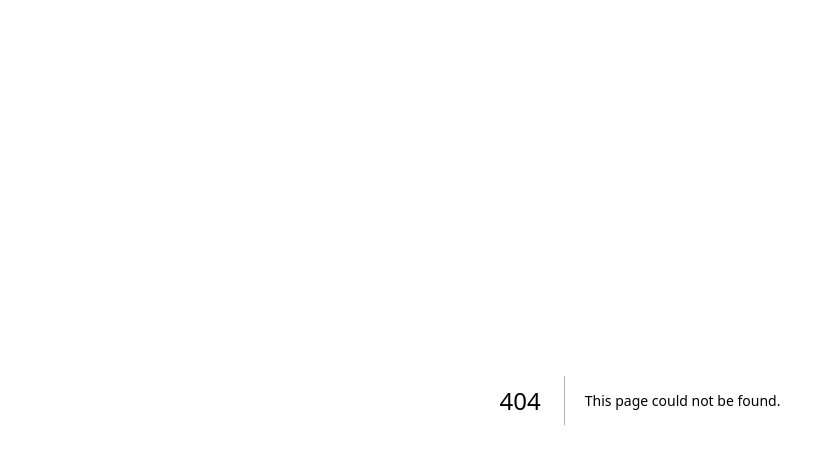
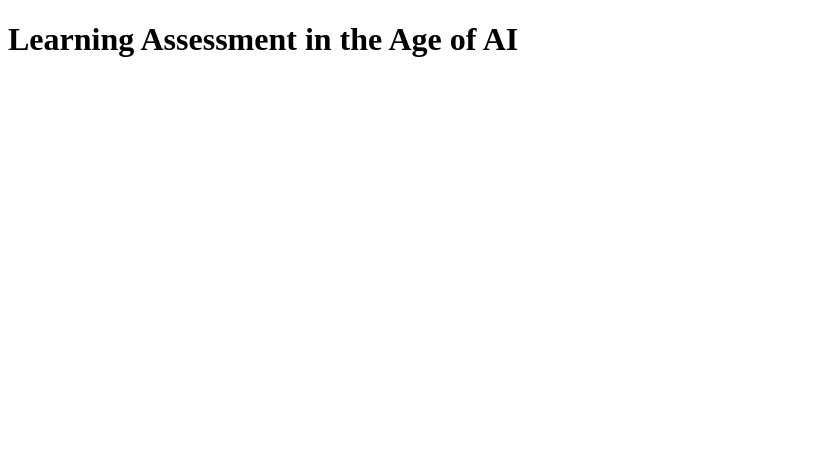
Before and after one commit to Sebstep/pathfinder-sage, a Next.js app: page /students/exams in a window 1280 px wide. Before the commit this address had no page. Shown: the top 464 px of the page, without its empty margins (0-835 px from the left). Built offline with nearby package versions, Linux system fonts and the light colour scheme.

Commit message:
added new folders and example pages

```diff
--- /dev/null
+++ b/pages/students.mdx
@@ -0,0 +1 @@
+# Guiding Students' AI Use
--- /dev/null
+++ b/pages/students/exams.mdx
@@ -0,0 +1 @@
+# Learning Assessment in the Age of AI
--- /dev/null
+++ b/pages/teaching.mdx
@@ -0,0 +1 @@
+# Better Teaching with AI
--- /dev/null
+++ b/pages/teaching/lesson_planning.mdx
@@ -0,0 +1 @@
+# Planning Better Lessons with AI
```
